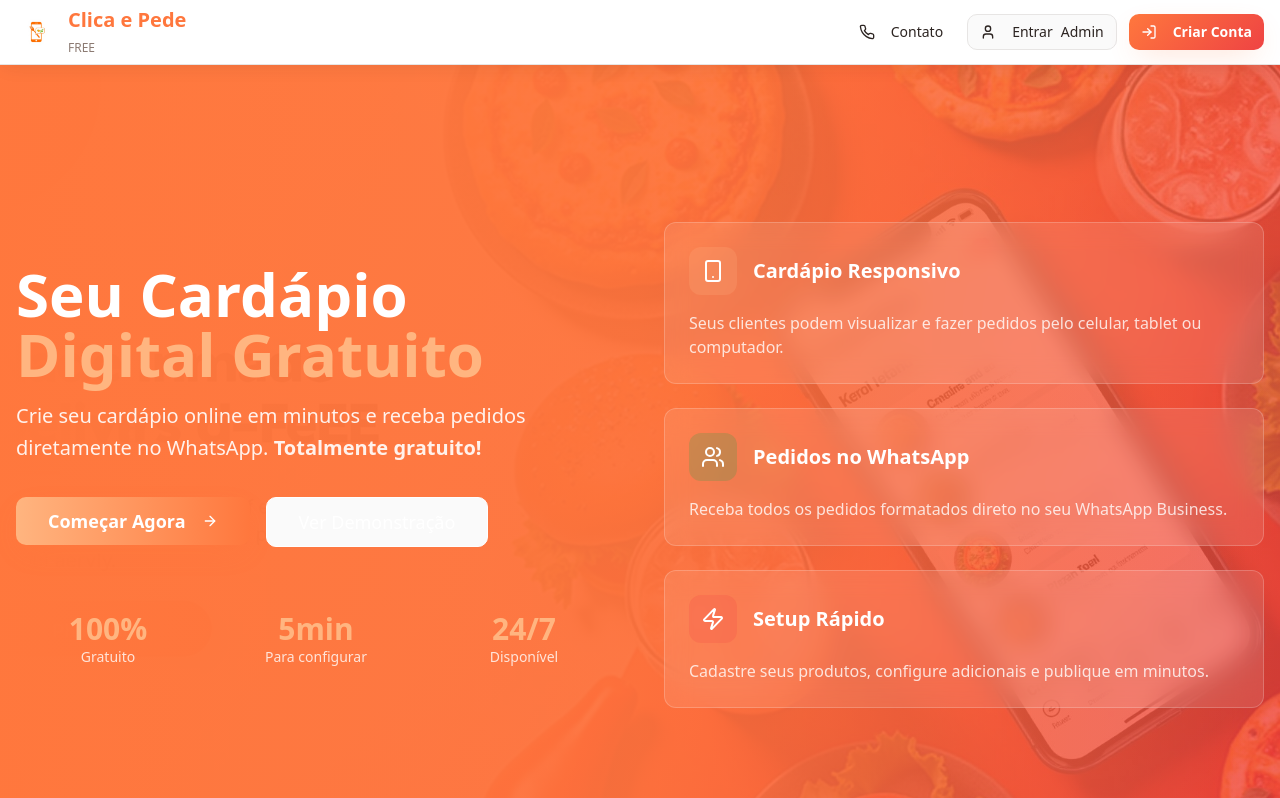
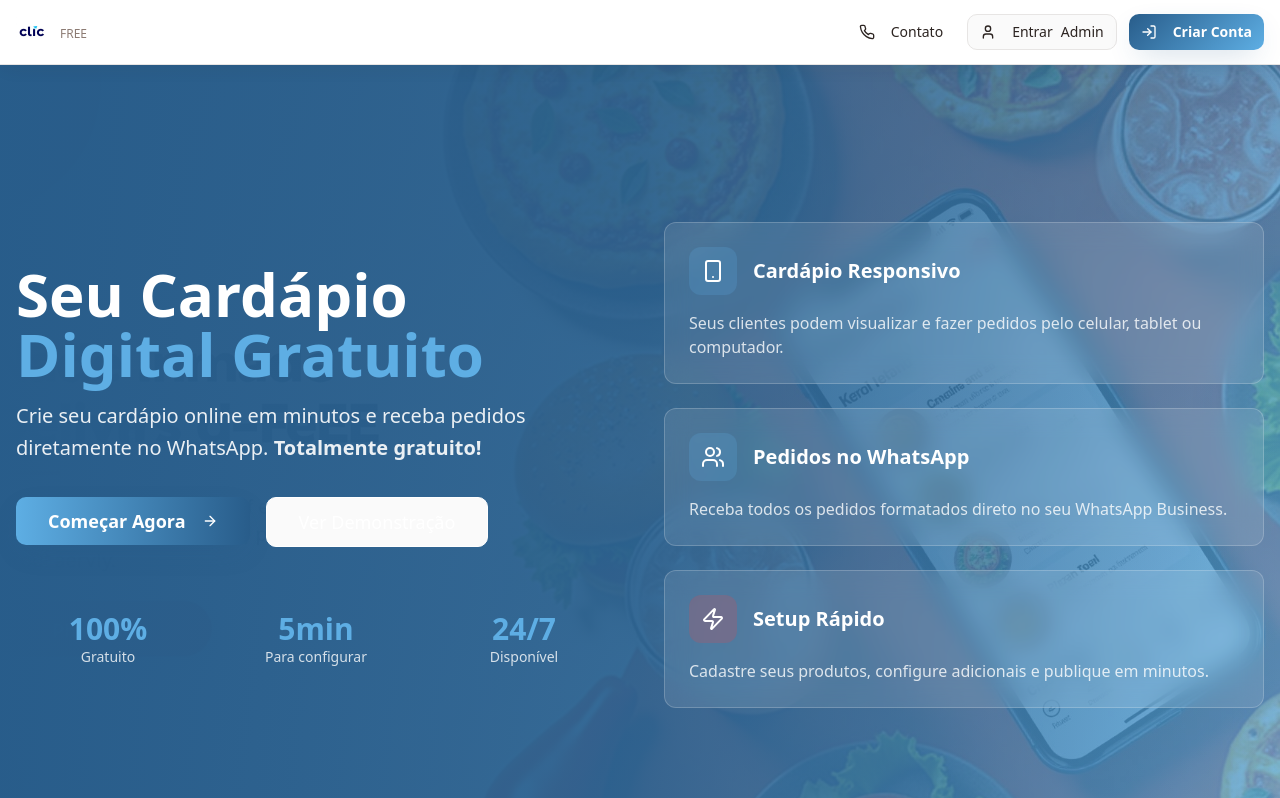
Before and after one commit to clicaepedefree/clicaepedefree, a React (Vite) app: page / in a window 1280 px wide. Shown: the top 798 px of the page. Built offline with nearby package versions, Linux system fonts and the light colour scheme.

Commit message:
Refactor: Implement design changes
Use the provided logo and colors. Style the "Ver demonstracao" button. Add a CTA banner to the admin panel.

```diff
--- /dev/null
+++ b/src/components/dashboard/CTABanner.tsx
@@ -0,0 +1,54 @@
+import { Button } from "@/components/ui/button";
+import { Card, CardContent } from "@/components/ui/card";
+import { ExternalLink, MessageCircle, Sparkles } from "lucide-react";
+
+export function CTABanner() {
+  const handleUpgradeClick = () => {
+    window.open('https://clicaepede.online', '_blank');
+  };
+
+  const handleWhatsAppClick = () => {
+    window.open('https://wa.me/5511916924490', '_blank');
+  };
+
+  return (
+    <Card className="bg-gradient-to-r from-primary/10 to-accent/10 border-primary/20 mb-6">
+      <CardContent className="p-6">
+        <div className="flex items-start gap-4">
+          <div className="flex-shrink-0">
+            <Sparkles className="h-8 w-8 text-primary" />
+          </div>
+
+          <div className="flex-1">
+            <h3 className="text-lg font-semibold text-foreground mb-2">
+              Quer conhecer o nosso sistema completo?
+            </h3>
+            <p className="text-muted-foreground mb-4">
+              Com robô de WhatsApp, controle de estoque, PDV, atendimento de mesas e controle financeiro.
+              Conheça todas as funcionalidades avançadas!
+            </p>
+
+            <div className="flex flex-col sm:flex-row gap-3">
+              <Button
+                onClick={handleUpgradeClick}
+                className="flex items-center gap-2"
+              >
+                <ExternalLink className="h-4 w-4" />
+                Conhecer Sistema Completo
+              </Button>
+
+              <Button
+                variant="outline"
+                onClick={handleWhatsAppClick}
+                className="flex items-center gap-2"
+              >
+                <MessageCircle className="h-4 w-4" />
+                Fale com Nossa Equipe
+              </Button>
+            </div>
+          </div>
+        </div>
+      </CardContent>
+    </Card>
+  );
+}
--- a/src/components/dashboard/DashboardLayout.tsx
+++ b/src/components/dashboard/DashboardLayout.tsx
@@ -29,6 +29,7 @@ import { CategoryManager } from "./CategoryManager";
 import { ProductManager } from "./ProductManager";
 import { AddonManager } from "./AddonManager";
 import { RestaurantSettings } from "./RestaurantSettings";
+import { CTABanner } from "./CTABanner";
 
 interface DashboardLayoutProps {
   restaurant: any;
@@ -91,6 +92,8 @@ export function DashboardLayout({ restaurant, user, onLogout, onRestaurantUpdate
           </header>
 
           <div className="p-6">
+            <CTABanner />
+
             {activeSection === "categories" && <CategoryManager restaurant={restaurant} />}
             {activeSection === "products" && <ProductManager restaurant={restaurant} />}
             {activeSection === "addons" && <AddonManager restaurant={restaurant} />}
--- a/src/components/home/CTASection.tsx
+++ b/src/components/home/CTASection.tsx
@@ -33,7 +33,7 @@ export function CTASection() {
               </Link>
             </Button>
 
-            <Button variant="outline" size="lg" className="text-lg px-8 py-6 border-white text-white hover:bg-white/10" asChild>
+            <Button variant="outline" size="lg" className="text-lg px-8 py-6 border-white/70 text-white hover:bg-white/20 hover:border-white" asChild>
               <Link to="/cardapio/demo">
                 Ver Exemplo de Cardápio
               </Link>
--- a/src/components/layout/Navbar.tsx
+++ b/src/components/layout/Navbar.tsx
@@ -1,16 +1,15 @@
 import { Button } from "@/components/ui/button";
 import { Phone, User, LogIn, ShoppingBag } from "lucide-react";
 import { Link } from "react-router-dom";
-import logo from "@/assets/logo.png";
+import logo from "@/assets/clic-logo.png";
 
 export function Navbar() {
   return (
     <nav className="bg-card border-b shadow-card sticky top-0 z-50">
       <div className="container mx-auto px-4 h-16 flex items-center justify-between">
         <Link to="/" className="flex items-center gap-3 hover:scale-105 transition-all duration-300">
-          <img src={logo} alt="Clica e Pede FREE" className="h-10 w-10" />
+          <img src={logo} alt="Clic Logo" className="h-8" />
           <div>
-            <h1 className="text-xl font-bold text-primary">Clica e Pede</h1>
             <span className="text-xs text-muted-foreground font-medium">FREE</span>
           </div>
         </Link>
--- a/src/index.css
+++ b/src/index.css
@@ -16,21 +16,21 @@
     --popover: 0 0% 100%;
     --popover-foreground: 20 14% 15%;
 
-    /* Vibrant orange - main brand color for food apps */
-    --primary: 18 100% 62%;
+    /* Clic brand dark blue - main brand color */
+    --primary: 208 55% 35%;
     --primary-foreground: 0 0% 100%;
-    --primary-glow: 25 100% 75%;
+    --primary-glow: 204 71% 63%;
 
-    /* Fresh green - secondary color */
-    --secondary: 142 76% 36%;
+    /* Clic light blue - secondary color */
+    --secondary: 204 71% 63%;
     --secondary-foreground: 0 0% 100%;
 
     /* Warm neutrals */
     --muted: 20 14% 96%;
     --muted-foreground: 20 10% 50%;
 
-    --accent: 35 100% 96%;
-    --accent-foreground: 20 14% 15%;
+    --accent: 204 71% 63%;
+    --accent-foreground: 0 0% 100%;
 
     /* Food red for deals/offers */
     --destructive: 0 84% 60%;
@@ -38,17 +38,17 @@
 
     --border: 20 6% 90%;
     --input: 20 6% 90%;
-    --ring: 18 100% 62%;
+    --ring: 208 55% 35%;
 
-    /* Custom food delivery design tokens */
-    --gradient-hero: linear-gradient(135deg, hsl(18 100% 62%), hsl(0 84% 60%));
+    /* Custom Clic design tokens */
+    --gradient-hero: linear-gradient(135deg, hsl(208 55% 35%), hsl(204 71% 63%));
     --gradient-card: linear-gradient(145deg, hsl(0 0% 100%), hsl(20 6% 98%));
-    --gradient-accent: linear-gradient(90deg, hsl(25 100% 75%), hsl(18 100% 62%));
+    --gradient-accent: linear-gradient(90deg, hsl(204 71% 63%), hsl(208 55% 35%));
 
     /* Shadows with brand color */
-    --shadow-brand: 0 10px 30px -10px hsl(18 100% 62% / 0.3);
+    --shadow-brand: 0 10px 30px -10px hsl(208 55% 35% / 0.3);
     --shadow-card: 0 4px 20px -4px hsl(20 14% 15% / 0.1);
-    --shadow-glow: 0 0 40px hsl(25 100% 75% / 0.4);
+    --shadow-glow: 0 0 40px hsl(204 71% 63% / 0.4);
 
     /* Smooth transitions */
     --transition-smooth: all 0.3s cubic-bezier(0.4, 0, 0.2, 1);
```
Also changed, not shown: src/assets/clic-logo.png (added).
